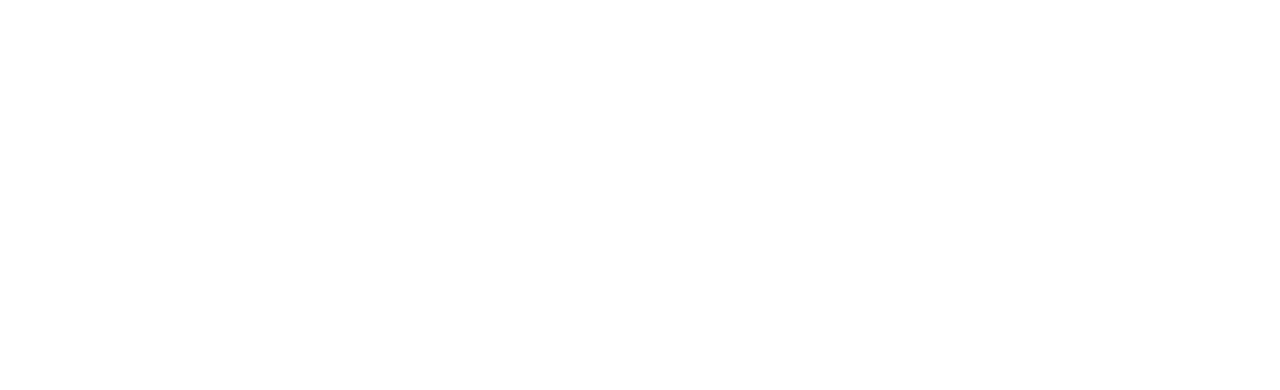
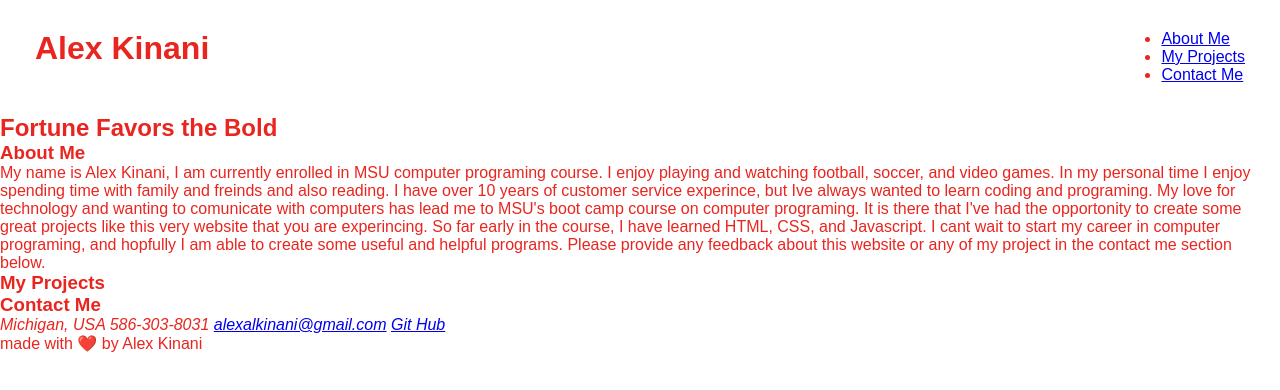
Before and after one commit to cyberAlex813/my-webpage, a plain HTML site: page index.html in a window 1280 px wide. Drawn offline with Linux system fonts and the light colour scheme.

Commit message:
wrote basic html and added header and root style to css

```diff
--- /dev/null
+++ b/assets/css/style.css
@@ -0,0 +1,25 @@
+:root {
+    --primary-color: rgb(9, 167, 9);
+    --secondary-color: rgb(233, 37, 31);
+    --font-color:
+}
+
+* {
+    margin: 0;
+    padding: 0;
+    box-sizing: border-box;
+}
+
+body {
+    font-family: Arial, Helvetica, sans-serif;
+    color: var(--secondary-color);
+
+}
+
+header {
+    padding: 30px 35px;
+    display: flex;
+    justify-content: space-between;
+    flex-wrap: wrap;
+
+}
--- a/index.html
+++ b/index.html
@@ -1,12 +1,59 @@
 <!DOCTYPE html>
 <html lang="en">
 <head>
+    <link rel="stylesheet" href="./assets/css/style.css"/>
     <meta charset="UTF-8">
     <meta http-equiv="X-UA-Compatible" content="IE=edge">
     <meta name="viewport" content="width=device-width, initial-scale=1.0">
-    <title>Document</title>
+    <title>My-Webpage</title>
 </head>
 <body>
-
+    <header>
+    <h1>
+        <Alex href="./">Alex Kinani</a>
+    </h1>
+    <nav>
+        <ul>
+            <li>
+                <a href="#about-me">About Me</a>
+            </li>
+            <li>
+                <a href="#my-projects">My Projects</a>
+            </li>
+            <li>
+                <a href="#contact-me">Contact Me</a>
+            </li>
+        </ul>
+    </nav>
+    </header>
+<!-- hero section -->
+    <section class="hero">
+        <h2>Fortune Favors the Bold</h2>
+    </section>
+    <!-- about me section -->
+    <section id="about-me" class="">
+        <h3>About Me</h3>
+        <p>My name is Alex Kinani, I am currently enrolled in MSU computer programing course. I enjoy playing and watching football, soccer, and video games. In my personal time I enjoy spending time with family and freinds and also reading. I have over 10 years of customer service experince, but Ive always wanted to learn coding and programing.
+            My love for technology and wanting to comunicate with computers has lead me to MSU's boot camp course on computer programing. It is there that I've had the opportonity to create some great projects like this very website that you are experincing. So far early in the course, I have learned HTML, CSS, and Javascript. I cant wait to start my career in computer programing, and hopfully I am able to create some useful and helpful programs. Please provide any feedback about this website or any of my project in the contact me section below.
+        </p>
+    </section>
+    <!-- my projects section -->
+    <section id="my-projects">
+        <h3>My Projects</h3>
+    </section>
+    <!-- contact me section -->
+    <section id="contact-me">
+        <h3>Contact Me</h3>
+        <address>
+            Michigan, USA
+            586-303-8031
+            <a href="mailto:alexalkinani@gmail.com">alexalkinani@gmail.com</a>
+            <a href="https://github.com/cyberAlex813">Git Hub</a>
+        </address>
+    </section>
+    <!-- footer  -->
+    <footer>
+        made with ❤️ by Alex Kinani
+    </footer>
 </body>
 </html>
```
Also changed, not shown: assets/images/hero.jpeg (added), 1 other file.
